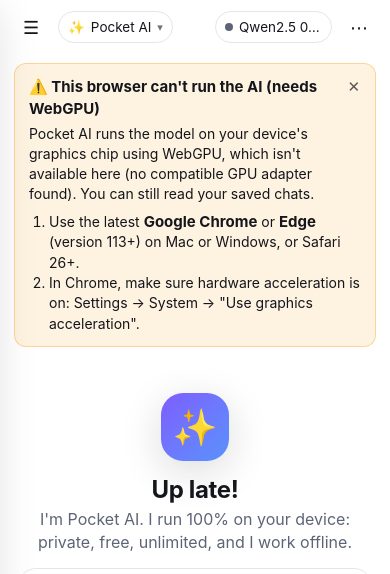
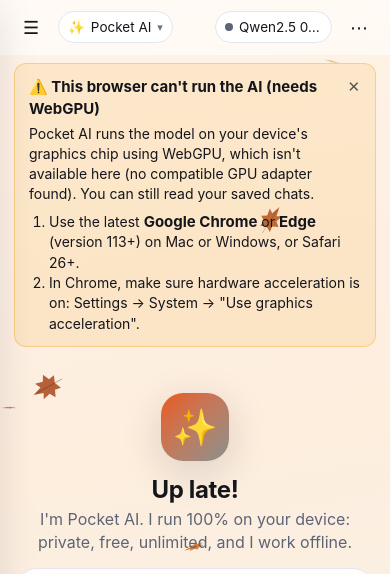
Before and after one commit to Kansop/pocket-ai, a plain HTML site: page index.html in a window 390 px wide. Shown: the top 574 px of the page. Drawn offline with Linux system fonts and the light colour scheme.

Commit message:
Animated seasonal theme (snow, blossoms, fireflies, leaves) with auto season, override, seasonal accent + wallpaper; on by default

```diff
--- a/css/app.css
+++ b/css/app.css
@@ -390,3 +390,7 @@ body.chat-wide .msg-row,body.chat-wide #composer{max-width:1040px}
 .save-chip.saved{border-color:var(--border);color:var(--ok);font-weight:500}
 .save-chip .short{display:none}
 @media (max-width: 480px){ .save-chip .long{display:none} .save-chip .short{display:inline} #modelChip{max-width:30vw} }
+
+/* Seasonal canvas: behind all content, never blocks taps */
+#main>#seasonCanvas{position:absolute;inset:0;z-index:0;pointer-events:none}
+.seg.wrap{display:flex;flex-wrap:wrap}
--- a/index.html
+++ b/index.html
@@ -164,6 +164,12 @@
       <div class="seg" id="themeSeg"><button data-v="system">System</button><button data-v="dark">Dark</button><button data-v="light">Light</button></div>
     </div>
     <div class="field">
+      <label>Seasonal effects</label>
+      <div class="seg wrap" id="seasonSeg"><button data-v="auto">Auto</button><button data-v="winter">❄️ Winter</button><button data-v="spring">🌸 Spring</button><button data-v="summer">✨ Summer</button><button data-v="autumn">🍂 Autumn</button><button data-v="off">Off</button></div>
+      <p class="muted small" id="seasonNow"></p>
+    </div>
+    <div class="field row"><label for="seasonColors">Use seasonal accent color</label><input type="checkbox" id="seasonColors" class="toggle"></div>
+    <div class="field">
       <label>Accent color</label>
       <div class="swatches" id="accentSw"></div>
     </div>
--- a/js/app.js
+++ b/js/app.js
@@ -3,9 +3,10 @@ import { MODELS, DEFAULT_MODEL, byKey } from './models.js';
 import { renderMarkdown, esc } from './markdown.js';
 import { webSearch, shouldAutoSearch, resultsToPrompt } from './search.js';
 import { parseRemember, parseForget, extractMemories } from './memory.js';
+import { SeasonFX, SEASONS, seasonForDate } from './seasons.js';
 import { getStorage, modelSizes, chatsSizeMB, ramInfo, fitCheck, fmt } from './device.js';
 
-const APP_VERSION = '1.3.0';
+const APP_VERSION = '1.4.0';
 const WEBLLM_URL = 'https://cdn.jsdelivr.net/npm/@mlc-ai/web-llm@0.2.89/lib/index.js';
 const CTX_TOKENS = 4096;
 
@@ -52,6 +53,7 @@ const DEFAULT_WIDGETS = [
 ];
 const ACCENTS = ['#7c5cff', '#3b82f6', '#06b6d4', '#14b8a6', '#22c55e', '#eab308', '#f97316', '#ef4444', '#ec4899', '#a855f7'];
 const WALLS = {
+  seasonal: { name: 'Seasonal', css: '' },
   none: { name: 'None', css: '' },
   aurora: { name: 'Aurora', css: 'radial-gradient(at 20% 15%, #7c5cff 0, transparent 50%), radial-gradient(at 80% 10%, #22d3ee 0, transparent 45%), radial-gradient(at 50% 90%, #10b981 0, transparent 55%), #0b1020' },
   sunset: { name: 'Sunset', css: 'linear-gradient(160deg, #ff7e5f 0%, #feb47b 35%, #6a3093 100%)' },
@@ -82,11 +84,14 @@ const defaults = {
   personaId: 'assistant', personas: [], sidebarCollapsed: false,
   userName: '', aboutMe: '', assistantName: 'Pocket AI', assistantEmoji: '✨',
   autoMemory: true, memories: [], searchMode: 'auto', tavilyKey: '',
-  accent: '#7c5cff', wallpaper: 'none', wallDim: 0.45, chatWidth: 'normal',
+  season: 'auto', seasonColors: true, seasonV1: true,
+  accent: '#7c5cff', wallpaper: 'seasonal', wallDim: 0.45, chatWidth: 'normal',
   homeOnLaunch: true, homeLayout: 'centered', widgets: DEFAULT_WIDGETS, quickPrompts: DEFAULT_PROMPTS,
 };
 let settings = { ...defaults };
 try { settings = { ...defaults, ...JSON.parse(localStorage.getItem(SETTINGS_KEY) || '{}') }; } catch {}
+// seasonal theme is on by default, also for people who used an older version
+if (!settings.seasonV1) { if (settings.wallpaper === 'none') settings.wallpaper = 'seasonal'; settings.season = settings.season || 'auto'; settings.seasonColors = true; settings.seasonV1 = true; try { localStorage.setItem('pocketai.settings', JSON.stringify(settings)); } catch {} }
 // make sure newly added widgets appear for older saved settings
 settings.widgets = [...settings.widgets.filter(w => WIDGETS[w.id]), ...DEFAULT_WIDGETS.filter(d => !settings.widgets.find(w => w.id === d.id))];
 const saveSettings = () => { try { localStorage.setItem(SETTINGS_KEY, JSON.stringify(settings)); } catch { toast('Couldn\'t save settings (storage full?)'); } };
@@ -175,13 +180,19 @@ function applyTheme() {
   $$('#themeSeg button').forEach(b => b.classList.toggle('on', b.dataset.v === settings.theme));
   applyLook();
 }
+let seasonFx = null;
+const activeSeason = () => settings.season === 'off' ? null : settings.season === 'auto' || !SEASONS[settings.season] ? seasonForDate() : settings.season;
 function applyLook() {
   const root = document.documentElement.style;
-  root.setProperty('--accent', settings.accent || '#7c5cff');
+  const light = document.documentElement.dataset.theme === 'light';
+  const season = activeSeason();
+  root.setProperty('--accent', season && settings.seasonColors ? SEASONS[season].accent : (settings.accent || '#7c5cff'));
   let wall = '';
-  if (settings.wallpaper === 'custom') { const d = localStorage.getItem('pocketai.wallpaper'); if (d) wall = `url("${d}")`; }
+  if (settings.wallpaper === 'seasonal') wall = season ? SEASONS[season].wall[light ? 'light' : 'dark'] : '';
+  else if (settings.wallpaper === 'custom') { const d = localStorage.getItem('pocketai.wallpaper'); if (d) wall = `url("${d}")`; }
   else if (WALLS[settings.wallpaper]) wall = WALLS[settings.wallpaper].css;
-  document.body.classList.toggle('has-wall', !!wall);
+  try { if (!seasonFx) seasonFx = new SeasonFX($('#main')); seasonFx.set(season, light); } catch {}
+  document.body.classList.toggle('has-wall', !!wall || !!season);
   const main = $('#main');
   if (wall) {
     main.style.background = settings.wallpaper === 'custom' ? `${wall} center / cover no-repeat` : wall;
@@ -1037,6 +1048,8 @@ function fillSettings() {
   segOn('#searchSeg', settings.searchMode); $('#tavilyKey').value = settings.tavilyKey;
   // look
   renderAccents(); renderWalls(); segOn('#widthSeg', settings.chatWidth);
+  segOn('#seasonSeg', settings.season); $('#seasonColors').checked = settings.seasonColors;
+  const sn = activeSeason(); $('#seasonNow').textContent = sn ? `Now showing: ${SEASONS[sn].emoji} ${SEASONS[sn].name}${settings.season === 'auto' ? ' (from today\'s date)' : ''}` : 'Seasonal effects are off';
   $('#wallDimVal').textContent = settings.wallDim <= 0.2 ? 'Low' : settings.wallDim >= 0.65 ? 'High' : 'Medium';
   // home
   $('#homeOnLaunch').checked = settings.homeOnLaunch; segOn('#layoutSeg', settings.homeLayout);
@@ -1060,12 +1073,14 @@ function renderMemories() {
     : '<div class="mem-empty">No memories yet.</div>';
 }
 function renderAccents() {
-  $('#accentSw').innerHTML = ACCENTS.map(c => `<button type="button" data-accent="${c}" style="background:${c}" class="${c === settings.accent ? 'on' : ''}" aria-label="Accent ${c}"></button>`).join('') +
+  $('#accentSw').innerHTML = ACCENTS.map(c => `<button type="button" data-accent="${c}" style="background:${c}" class="${c === settings.accent && !(activeSeason() && settings.seasonColors) ? 'on' : ''}" aria-label="Accent ${c}"></button>`).join('') +
     `<input type="color" id="accentCustom" value="${esc(settings.accent)}" title="Custom color" aria-label="Custom accent color">`;
 }
 function renderWalls() {
   const custom = localStorage.getItem('pocketai.wallpaper');
-  $('#wallPick').innerHTML = Object.entries(WALLS).map(([k, w]) => `<button type="button" data-wall="${k}" class="${k === 'none' ? 'none ' : ''}${settings.wallpaper === k ? 'on' : ''}" style="${w.css ? `background:${w.css}` : ''}">${esc(w.name)}</button>`).join('') +
+  const sn = activeSeason();
+  const seasonalCss = sn ? SEASONS[sn].wall[document.documentElement.dataset.theme === 'light' ? 'light' : 'dark'] : '';
+  $('#wallPick').innerHTML = Object.entries(WALLS).map(([k, w]) => k === 'seasonal' ? { ...w, css: seasonalCss, name: sn ? `${SEASONS[sn].emoji} Seasonal` : 'Seasonal' } : w).map((w, i) => [Object.keys(WALLS)[i], w]).map(([k, w]) => `<button type="button" data-wall="${k}" class="${k === 'none' ? 'none ' : ''}${settings.wallpaper === k ? 'on' : ''}" style="${w.css ? `background:${w.css}` : ''}">${esc(w.name)}</button>`).join('') +
     (custom ? `<button type="button" data-wall="custom" class="${settings.wallpaper === 'custom' ? 'on' : ''}" style="background-image:url('${custom}')">Yours</button>` : '');
 }
 function renderWidgetList() {
@@ -1158,8 +1173,10 @@ function bind() {
     out.textContent = r.offline ? 'You are offline.' : r.results.length ? `✅ ${r.results.length} results via ${r.provider}` : '⚠️ No results (network blocked?)';
   };
   // look
-  $('#accentSw').addEventListener('click', (e) => { const b = e.target.closest('[data-accent]'); if (!b) return; settings.accent = b.dataset.accent; saveSettings(); applyLook(); renderAccents(); });
-  $('#accentSw').addEventListener('input', (e) => { if (e.target.id !== 'accentCustom') return; settings.accent = e.target.value; saveSettings(); applyLook(); $$('#accentSw button').forEach(b => b.classList.remove('on')); });
+  $('#seasonSeg').addEventListener('click', (e) => { const b = e.target.closest('[data-v]'); if (!b) return; settings.season = b.dataset.v; saveSettings(); applyLook(); fillSettings(); });
+  $('#seasonColors').addEventListener('change', (e) => { settings.seasonColors = e.target.checked; saveSettings(); applyLook(); renderAccents(); });
+  $('#accentSw').addEventListener('click', (e) => { const b = e.target.closest('[data-accent]'); if (!b) return; settings.accent = b.dataset.accent; settings.seasonColors = false; $('#seasonColors').checked = false; saveSettings(); applyLook(); renderAccents(); });
+  $('#accentSw').addEventListener('input', (e) => { if (e.target.id !== 'accentCustom') return; settings.accent = e.target.value; settings.seasonColors = false; $('#seasonColors').checked = false; saveSettings(); applyLook(); $$('#accentSw button').forEach(b => b.classList.remove('on')); });
   $('#wallPick').addEventListener('click', (e) => { const b = e.target.closest('[data-wall]'); if (!b) return; settings.wallpaper = b.dataset.wall; saveSettings(); applyLook(); renderWalls(); });
   $('#wallUpload').onclick = () => $('#wallFile').click();
   $('#wallFile').addEventListener('change', (e) => { const f = e.target.files[0]; if (f) loadWallpaperFile(f); e.target.value = ''; });
--- /dev/null
+++ b/js/seasons.js
@@ -0,0 +1,236 @@
+// Animated seasonal backdrop: snow (winter), cherry blossoms (spring), fireflies/sun glints (summer), leaves (autumn).
+// Canvas based, sits behind the chat. Pauses when hidden, scales particle count to screen/device,
+// respects prefers-reduced-motion (draws one still frame), and backs off if frames get slow.
+
+export const SEASONS = {
+  winter: { name: 'Winter', emoji: '❄️', accent: '#60a5fa',
+    wall: { dark: 'linear-gradient(180deg,#0a1424 0%,#13223a 55%,#1e3150 100%)', light: 'linear-gradient(180deg,#b9cbe3 0%,#d6e2f1 60%,#eaf1f9 100%)' } },
+  spring: { name: 'Spring', emoji: '🌸', accent: '#ec4899',
+    wall: { dark: 'linear-gradient(170deg,#1c1322 0%,#2a1a2d 60%,#18261e 100%)', light: 'linear-gradient(170deg,#fde4ee 0%,#fbeef3 50%,#ecf6e8 100%)' } },
+  summer: { name: 'Summer', emoji: '✨', accent: '#f59e0b',
+    wall: { dark: 'radial-gradient(at 80% 0%, #3a2a0f 0, transparent 55%), linear-gradient(180deg,#0b1220 0%,#0f1a14 100%)', light: 'radial-gradient(at 85% 0%, #ffe6a0 0, transparent 55%), linear-gradient(180deg,#fff6df 0%,#eef6ff 100%)' } },
+  autumn: { name: 'Autumn', emoji: '🍂', accent: '#ea580c',
+    wall: { dark: 'linear-gradient(170deg,#1e130b 0%,#2a190f 55%,#15180f 100%)', light: 'linear-gradient(170deg,#fde9d4 0%,#fadfc2 55%,#f2e8d4 100%)' } },
+};
+
+export function seasonForDate(d = new Date()) {
+  const m = d.getMonth(); // northern hemisphere
+  return m === 11 || m <= 1 ? 'winter' : m <= 4 ? 'spring' : m <= 7 ? 'summer' : 'autumn';
+}
+
+const rand = (a, b) => a + Math.random() * (b - a);
+const pick = (arr) => arr[Math.floor(Math.random() * arr.length)];
+
+export class SeasonFX {
+  constructor(host) {
+    this.host = host;
+    this.canvas = document.createElement('canvas');
+    this.canvas.id = 'seasonCanvas';
+    this.canvas.setAttribute('aria-hidden', 'true');
+    host.prepend(this.canvas);
+    this.ctx = this.canvas.getContext('2d');
+    this.season = null; this.light = false; this.parts = []; this.running = false;
+    this.t = 0; this.last = 0; this.wind = 0; this.windTarget = 0; this.slowFrames = 0; this.density = 1;
+    this.reduced = matchMedia('(prefers-reduced-motion: reduce)');
+    this.mobile = matchMedia('(max-width: 820px)').matches || navigator.maxTouchPoints > 1;
+    this.sprites = new Map();
+    this._loop = (ts) => this.loop(ts);
+    this.ro = new ResizeObserver(() => this.resize());
+    this.ro.observe(host);
+    document.addEventListener('visibilitychange', () => this.updateRunning());
+    this.reduced.addEventListener?.('change', () => this.set(this.season, this.light));
+  }
+  set(season, light) {
+    const changed = season !== this.season || light !== this.light;
+    this.season = season; this.light = light;
+    this.canvas.hidden = !season;
+    if (changed) { this.sprites.clear(); this.resize(true); }
+    this.updateRunning();
+  }
+  resize(force = false) {
+    const r = this.host.getBoundingClientRect();
+    const dpr = Math.min(window.devicePixelRatio || 1, this.mobile ? 1.5 : 2);
+    const w = Math.max(1, Math.round(r.width)), h = Math.max(1, Math.round(r.height));
+    if (!force && w === this.w && h === this.h) return;
+    this.w = w; this.h = h; this.dpr = dpr;
+    this.canvas.width = Math.round(w * dpr); this.canvas.height = Math.round(h * dpr);
+    this.canvas.style.width = w + 'px'; this.canvas.style.height = h + 'px';
+    this.ctx.setTransform(dpr, 0, 0, dpr, 0, 0);
+    this.ground = new Float32Array(Math.ceil(w / 6) + 2);
+    this.spawnAll();
+    if (!this.running && this.season) this.draw(0); // still frame (reduced motion / paused)
+  }
+  count() {
+    const area = (this.w * this.h) / (1280 * 800);
+    const base = { winter: 150, spring: 46, summer: 38, autumn: 34 }[this.season] || 0;
+    return Math.round(Math.max(12, base * Math.min(1.6, Math.max(0.35, area)) * (this.mobile ? 0.55 : 1) * this.density));
+  }
+  spawnAll() {
+    this.parts = [];
+    if (!this.season) return;
+    const n = this.count();
+    for (let i = 0; i < n; i++) this.parts.push(this.spawn(true));
+  }
+  spawn(anywhere) {
+    const w = this.w, h = this.h, s = this.season;
+    if (s === 'winter') {
+      const z = Math.random(); // depth 0 (far) .. 1 (near)
+      const layer = z < 0.5 ? 0 : z < 0.85 ? 1 : 2;
+      const r = [rand(0.8, 1.6), rand(1.6, 2.8), rand(2.8, 4.6)][layer];
+      return { x: rand(-20, w + 20), y: anywhere ? rand(-h * 0.1, h) : rand(-40, -5), r, layer,
+        vy: [rand(14, 24), rand(26, 40), rand(42, 62)][layer], sway: rand(6, 22) * (layer + 1) / 2, f: rand(0.4, 1.2), ph: rand(0, 6.28),
+        a: [0.45, 0.7, 0.9][layer] * rand(0.75, 1) };
+    }
+    if (s === 'spring') {
+      const z = Math.random();
+      return { x: rand(-30, w + 30), y: anywhere ? rand(-h * 0.1, h) : rand(-40, -10), z, size: 5 + z * 8,
+        vy: 18 + z * 30, vx: rand(8, 26), rot: rand(0, 6.28), vr: rand(-1.2, 1.2), flip: rand(0, 6.28), vf: rand(1.5, 3.5),
+        ph: rand(0, 6.28), hue: pick([340, 345, 350, 355, 330]), light: rand(82, 92), a: 0.55 + z * 0.4 };
+    }
+    if (s === 'summer') {
+      return { x: rand(0, w), y: anywhere ? rand(h * 0.15, h) : h + 10, r: rand(1.2, 2.8), vx: rand(-6, 6), vy: rand(-10, -2),
+        ph: rand(0, 6.28), pf: rand(0.6, 1.6), wander: rand(0, 6.28) };
+    }
+    if (s === 'autumn') {
+      const z = Math.random();
+      return { x: rand(-40, w + 40), y: anywhere ? rand(-h * 0.1, h) : rand(-60, -15), z, size: 9 + z * 12,
+        vy: 26 + z * 34, vx: rand(-6, 14), rot: rand(0, 6.28), vr: rand(-2, 2), flip: rand(0, 6.28), vf: rand(1.2, 3),
+        ph: rand(0, 6.28), sway: rand(16, 40), color: pick(['#e4572e', '#f3a712', '#d1495b', '#c75000', '#a8461b', '#e9b44c', '#b5651d']), a: 0.6 + z * 0.35 };
+    }
+  }
+  updateRunning() {
+    const should = !!this.season && !document.hidden && !this.reduced.matches;
+    if (should && !this.running) { this.running = true; this.last = 0; requestAnimationFrame(this._loop); }
+    else if (!should) { this.running = false; if (this.season && !document.hidden) this.draw(0); }
+  }
+  loop(ts) {
+    if (!this.running) return;
+    const dt = this.last ? Math.min(0.05, (ts - this.last) / 1000) : 0.016;
+    // adaptive quality: if frames are consistently slow, use fewer particles
+    if (this.last && ts - this.last > 26) { if (++this.slowFrames > 90 && this.density > 0.4) { this.density *= 0.75; this.parts.length = this.count(); this.slowFrames = 0; } }
+    else this.slowFrames = Math.max(0, this.slowFrames - 1);
+    this.last = ts;
+    this.update(dt);
+    this.draw(dt);
+    requestAnimationFrame(this._loop);
+  }
+  update(dt) {
+    this.t += dt;
+    // gentle gusts
+    if (Math.random() < dt * 0.15) this.windTarget = rand(-12, 22);
+    this.wind += (this.windTarget - this.wind) * dt * 0.4;
+    const { w, h, t } = this; const s = this.season;
+    for (let i = 0; i < this.parts.length; i++) {
+      const p = this.parts[i];
+      if (s === 'winter') {
+        p.y += p.vy * dt;
+        p.x += (Math.sin(t * p.f + p.ph) * p.sway * 0.6 + this.wind * (0.4 + p.layer * 0.4)) * dt;
+        if (p.layer === 2 && p.y >= h - this.groundAt(p.x)) { this.settle(p.x, p.r); this.parts[i] = this.spawn(false); continue; }
+        if (p.y > h + 10) { if (p.layer === 1) this.settle(p.x, p.r * 0.5); this.parts[i] = this.spawn(false); }
+      } else if (s === 'spring') {
+        p.y += p.vy * dt; p.x += (p.vx + Math.sin(t * 0.9 + p.ph) * 18 + this.wind) * dt;
+        p.rot += p.vr * dt; p.flip += p.vf * dt;
+        if (p.y > h + 20 || p.x > w + 40) this.parts[i] = this.spawn(false);
+      } else if (s === 'summer') {
+        p.wander += rand(-1.5, 1.5) * dt;
+        p.vx += Math.cos(p.wander) * 8 * dt; p.vy += Math.sin(p.wander) * 8 * dt - 0.6 * dt;
+        p.vx *= 0.99; p.vy *= 0.99;
+        p.x += p.vx * dt; p.y += p.vy * dt;
+        if (p.y < -10 || p.x < -20 || p.x > w + 20 || p.y > h + 20) this.parts[i] = this.spawn(false);
+      } else if (s === 'autumn') {
+        p.y += p.vy * dt; p.x += (p.vx + Math.sin(t * 0.8 + p.ph) * p.sway + this.wind * 1.4) * dt;
+        p.rot += (p.vr + this.wind * 0.02) * dt; p.flip += p.vf * dt;
+        if (p.y > h + 30 || p.x > w + 60 || p.x < -60) this.parts[i] = this.spawn(false);
+      }
+    }
+    // snow slowly melts so it never piles up too high
+    if (s === 'winter' && this.ground) for (let i = 0; i < this.ground.length; i++) this.ground[i] = Math.max(0, this.ground[i] - dt * 0.12);
+  }
+  groundAt(x) { const g = this.ground; if (!g) return 0; const i = Math.max(0, Math.min(g.length - 1, Math.round(x / 6))); return g[i]; }
+  settle(x, r) {
+    const g = this.ground; if (!g) return;
+    const max = this.mobile ? 12 : 16;
+    const c = Math.round(x / 6);
+    for (let k = -2; k <= 2; k++) { const i = c + k; if (i >= 0 && i < g.length) g[i] = Math.min(max, g[i] + r * 0.35 * (1 - Math.abs(k) / 3)); }
+  }
+  sprite(r, layer) {
+    const key = r.toFixed(1) + ':' + layer + (this.light ? 'l' : 'd');
+    let c = this.sprites.get(key);
+    if (c) return c;
+    const blur = layer === 0 ? 2.2 : layer === 1 ? 1.4 : 1.1; // far flakes look softer
+    const size = Math.ceil(r * 2 * blur + 4);
+    c = document.createElement('canvas'); c.width = c.height = size;
+    const g = c.getContext('2d'), m = size / 2;
+    const grd = g.createRadialGradient(m, m, 0, m, m, r * blur);
+    grd.addColorStop(0, 'rgba(255,255,255,1)');
+    grd.addColorStop(0.45, 'rgba(255,255,255,0.85)');
+    grd.addColorStop(1, this.light ? 'rgba(170,195,230,0)' : 'rgba(220,235,255,0)');
+    g.fillStyle = grd; g.beginPath(); g.arc(m, m, r * blur, 0, Math.PI * 2); g.fill();
+    if (this.light) { g.globalCompositeOperation = 'destination-over'; g.fillStyle = 'rgba(110,140,185,0.25)'; g.beginPath(); g.arc(m, m + 0.6, r * blur * 0.9, 0, Math.PI * 2); g.fill(); }
+    this.sprites.set(key, c);
+    return c;
+  }
+  draw() {
+    const ctx = this.ctx, { w, h } = this; if (!w) return;
+    ctx.clearRect(0, 0, w, h);
+    const s = this.season; if (!s) return;
+    if (s === 'winter') {
+      for (const p of this.parts) { const sp = this.sprite(Math.round(p.r * 2) / 2, p.layer); ctx.globalAlpha = p.a; ctx.drawImage(sp, p.x - sp.width / 2, p.y - sp.height / 2); }
+      ctx.globalAlpha = 1;
+      // settled snow
+      const g = this.ground; if (g && g.some(v => v > 0.3)) {
+        ctx.beginPath(); ctx.moveTo(0, h);
+        for (let i = 0; i < g.length; i++) ctx.lineTo(i * 6, h - g[i]);
+        ctx.lineTo(w, h); ctx.closePath();
+        const grd = ctx.createLinearGradient(0, h - 18, 0, h);
+        grd.addColorStop(0, this.light ? 'rgba(255,255,255,0.95)' : 'rgba(235,242,255,0.85)');
+        grd.addColorStop(1, this.light ? 'rgba(225,235,248,1)' : 'rgba(190,210,240,0.9)');
+        ctx.fillStyle = grd; ctx.shadowColor = this.light ? 'rgba(90,120,170,.35)' : 'rgba(180,210,255,.5)'; ctx.shadowBlur = 6; ctx.fill(); ctx.shadowBlur = 0;
+      }
+    } else if (s === 'spring') {
+      for (const p of this.parts) {
+        ctx.save(); ctx.translate(p.x, p.y); ctx.rotate(p.rot); ctx.scale(Math.cos(p.flip) * 0.9 + 0.1, 1);
+        ctx.globalAlpha = p.a;
+        const sz = p.size;
+        const grd = ctx.createLinearGradient(0, -sz, 0, sz);
+        grd.addColorStop(0, `hsl(${p.hue},85%,${p.light}%)`); grd.addColorStop(1, `hsl(${p.hue},70%,${p.light - 12}%)`);
+        ctx.fillStyle = grd;
+        ctx.beginPath(); // petal with a notch at the tip
+        ctx.moveTo(0, sz); ctx.bezierCurveTo(sz * 0.9, sz * 0.4, sz * 0.7, -sz * 0.8, sz * 0.15, -sz);
+        ctx.lineTo(0, -sz * 0.75); ctx.lineTo(-sz * 0.15, -sz);
+        ctx.bezierCurveTo(-sz * 0.7, -sz * 0.8, -sz * 0.9, sz * 0.4, 0, sz); ctx.fill();
+        ctx.restore();
+      }
+      ctx.globalAlpha = 1;
+    } else if (s === 'summer') {
+      ctx.globalCompositeOperation = this.light ? 'source-over' : 'lighter';
+      for (const p of this.parts) {
+        const pulse = 0.35 + 0.65 * Math.max(0, Math.sin(this.t * p.pf * 2 + p.ph));
+        const R = p.r * (this.light ? 4 : 6);
+        const grd = ctx.createRadialGradient(p.x, p.y, 0, p.x, p.y, R);
+        if (this.light) { grd.addColorStop(0, `rgba(255,200,70,${0.75 * pulse})`); grd.addColorStop(0.3, `rgba(255,214,120,${0.35 * pulse})`); grd.addColorStop(1, 'rgba(255,230,160,0)'); }
+        else { grd.addColorStop(0, `rgba(255,250,190,${0.95 * pulse})`); grd.addColorStop(0.25, `rgba(220,255,120,${0.45 * pulse})`); grd.addColorStop(1, 'rgba(160,255,80,0)'); }
+        ctx.fillStyle = grd; ctx.beginPath(); ctx.arc(p.x, p.y, R, 0, Math.PI * 2); ctx.fill();
+      }
+      ctx.globalCompositeOperation = 'source-over';
+    } else if (s === 'autumn') {
+      for (const p of this.parts) {
+        ctx.save(); ctx.translate(p.x, p.y); ctx.rotate(p.rot); ctx.scale(Math.cos(p.flip) * 0.85 + 0.15, 1);
+        ctx.globalAlpha = p.a; ctx.fillStyle = p.color;
+        const z = p.size;
+        ctx.beginPath(); // simple maple-ish leaf
+        ctx.moveTo(0, -z);
+        ctx.lineTo(z * 0.22, -z * 0.45); ctx.lineTo(z * 0.62, -z * 0.62); ctx.lineTo(z * 0.48, -z * 0.18);
+        ctx.lineTo(z * 0.9, z * 0.02); ctx.lineTo(z * 0.42, z * 0.2); ctx.lineTo(z * 0.5, z * 0.55);
+        ctx.lineTo(0, z * 0.38);
+        ctx.lineTo(-z * 0.5, z * 0.55); ctx.lineTo(-z * 0.42, z * 0.2); ctx.lineTo(-z * 0.9, z * 0.02);
+        ctx.lineTo(-z * 0.48, -z * 0.18); ctx.lineTo(-z * 0.62, -z * 0.62); ctx.lineTo(-z * 0.22, -z * 0.45);
+        ctx.closePath(); ctx.fill();
+        ctx.strokeStyle = 'rgba(80,35,10,0.45)'; ctx.lineWidth = 1;
+        ctx.beginPath(); ctx.moveTo(0, -z * 0.8); ctx.lineTo(0, z * 0.85); ctx.stroke();
+        ctx.restore();
+      }
+      ctx.globalAlpha = 1;
+    }
+  }
+}
--- a/sw.js
+++ b/sw.js
@@ -1,9 +1,9 @@
 // Pocket AI service worker: caches the app shell + WebLLM library for offline use.
 // Model weights are cached by WebLLM itself (Cache API), so we never touch those requests.
-const VERSION = 'pocketai-v1.3.0';
+const VERSION = 'pocketai-v1.4.0';
 const SHELL = [
   './', './index.html', './manifest.webmanifest', './css/app.css',
-  './js/app.js', './js/db.js', './js/models.js', './js/markdown.js', './js/worker.js', './js/search.js', './js/memory.js', './js/device.js',
+  './js/app.js', './js/db.js', './js/models.js', './js/markdown.js', './js/worker.js', './js/search.js', './js/memory.js', './js/device.js', './js/seasons.js',
   './icons/icon-192.png', './icons/icon-512.png', './icons/maskable-512.png', './icons/apple-touch-icon.png', './icons/favicon.png',
 ];
 const LIB = 'https://cdn.jsdelivr.net/npm/@mlc-ai/web-llm@0.2.89/lib/index.js';
```
